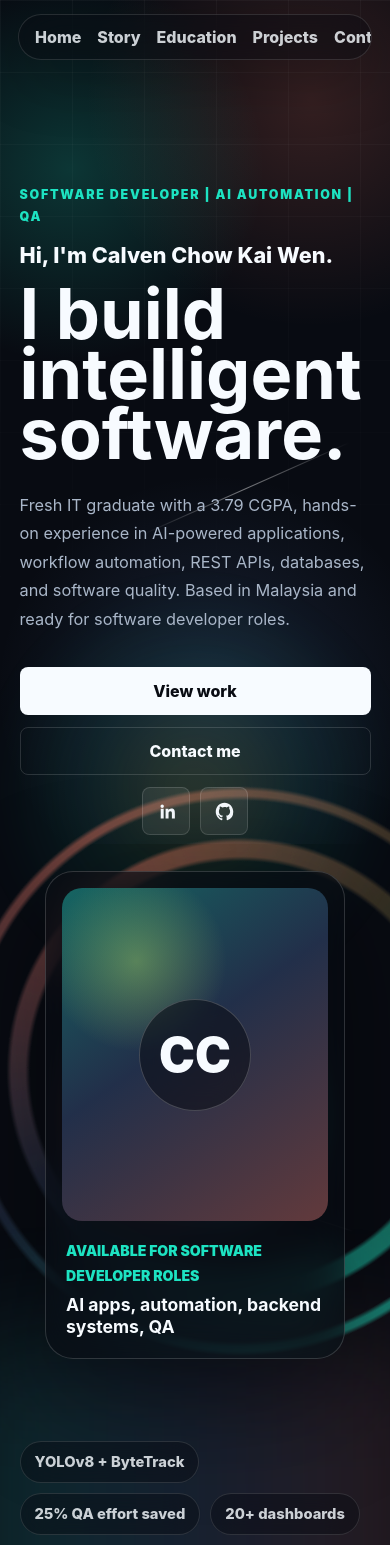
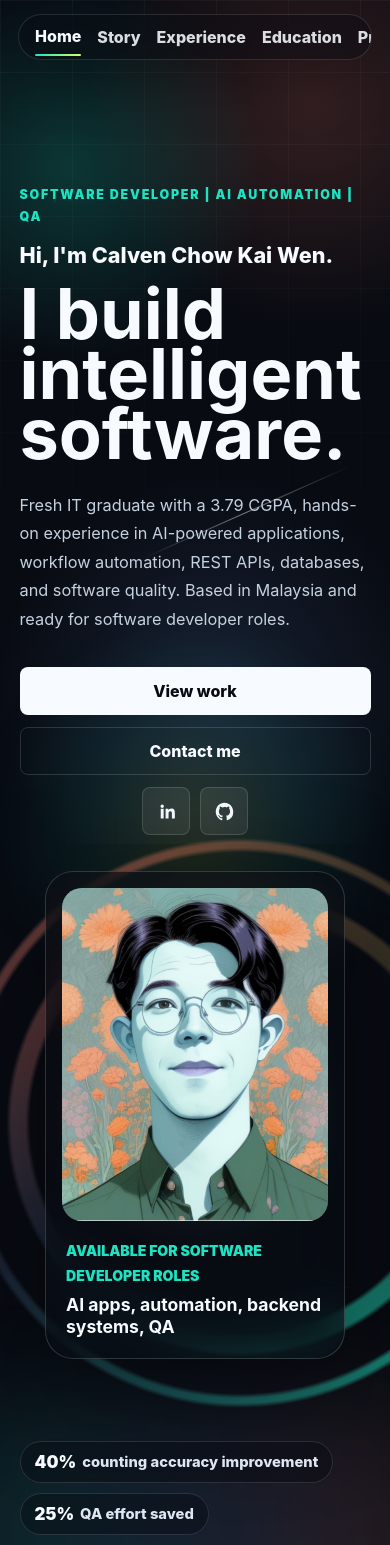
Before and after one commit to Calven0914/calven-portfolio, a React (Vite) app: page / in a window 390 px wide. Shown: the top 1545 px of the page. Built offline with nearby package versions, Linux system fonts and the light colour scheme.

Commit message:
Polish scroll interactions and contact deployment

```diff
--- a/api/contact.js
+++ b/api/contact.js
@@ -9,12 +9,12 @@ export default async function handler(request, response) {
   }
 
   const supabaseUrl = process.env.SUPABASE_URL;
-  const supabaseKey = process.env.SUPABASE_SERVICE_ROLE_KEY;
+  const supabaseKey = process.env.SUPABASE_ANON_KEY;
 
   if (!supabaseUrl || !supabaseKey) {
     return response.status(500).json({
       error:
-        "Supabase is not configured. Set SUPABASE_URL and SUPABASE_SERVICE_ROLE_KEY in Vercel.",
+        "Supabase is not configured. Set SUPABASE_URL and SUPABASE_ANON_KEY in Vercel.",
     });
   }
 
--- a/src/App.jsx
+++ b/src/App.jsx
@@ -69,6 +69,24 @@ const certificates = [
   "Workflow automation and LLM integration",
 ];
 
+const heroStats = [
+  {
+    value: 40,
+    suffix: "%",
+    label: "counting accuracy improvement",
+  },
+  {
+    value: 25,
+    suffix: "%",
+    label: "QA effort saved",
+  },
+  {
+    value: 20,
+    suffix: "+",
+    label: "dashboards built",
+  },
+];
+
 const skills = [
   "Java",
   "Python",
@@ -119,6 +137,7 @@ function SocialIcon({ type }) {
 function App() {
   const rootRef = useRef(null);
   const heroRef = useRef(null);
+  const [activeSection, setActiveSection] = useState("top");
   const [formState, setFormState] = useState("idle");
   const [formMessage, setFormMessage] = useState("");
 
@@ -139,16 +158,45 @@ function App() {
     hero.style.setProperty("--pointer-y", `${event.clientY - bounds.top}px`);
   }
 
+  function handleMagneticMove(event) {
+    if (window.matchMedia("(prefers-reduced-motion: reduce)").matches) {
+      return;
+    }
+
+    const target = event.currentTarget;
+    const bounds = target.getBoundingClientRect();
+    const x = (event.clientX - bounds.left - bounds.width / 2) * 0.16;
+    const y = (event.clientY - bounds.top - bounds.height / 2) * 0.16;
+
+    target.style.setProperty("--magnetic-x", `${x}px`);
+    target.style.setProperty("--magnetic-y", `${y}px`);
+  }
+
+  function resetMagnetic(event) {
+    event.currentTarget.style.setProperty("--magnetic-x", "0px");
+    event.currentTarget.style.setProperty("--magnetic-y", "0px");
+  }
+
   useEffect(() => {
     const context = gsap.context(() => {
+      const motion = gsap.matchMedia();
+
+      motion.add("(prefers-reduced-motion: reduce)", () => {
+        gsap.set(".reveal, .project-card, .stagger-item, .profile-visual, .hero-meta", {
+          clearProps: "all",
+          autoAlpha: 1,
+        });
+      });
+
+      motion.add("(prefers-reduced-motion: no-preference)", () => {
         gsap.from(
           ".hero-kicker, .hero-intro, .hero-title span, .hero-copy, .hero-actions, .profile-visual, .hero-meta",
           {
-          y: 44,
+            y: 28,
             autoAlpha: 0,
-          duration: 1,
+            duration: 0.36,
             stagger: 0.08,
-          ease: "power3.out",
+            ease: "power2.out",
           },
         );
 
@@ -159,11 +207,22 @@ function App() {
           ease: "none",
         });
 
+        gsap.to(".hero-interactive", {
+          yPercent: 10,
+          ease: "none",
+          scrollTrigger: {
+            trigger: ".hero",
+            start: "top top",
+            end: "bottom top",
+            scrub: true,
+          },
+        });
+
         const storyTimeline = gsap.timeline({
           scrollTrigger: {
             trigger: ".story-pin",
             start: "top top",
-          end: "+=3600",
+            end: "+=2400",
             pin: true,
             scrub: 0.75,
             anticipatePin: 1,
@@ -188,7 +247,7 @@ function App() {
           .to(".chapter-2", { yPercent: -110, autoAlpha: 0, duration: 0.18 }, 0.57)
           .fromTo(
             ".chapter-3",
-          { scale: 0.86, autoAlpha: 0 },
+            { scale: 0.92, autoAlpha: 0 },
             { scale: 1, autoAlpha: 1, duration: 0.24 },
             0.62,
           )
@@ -196,27 +255,50 @@ function App() {
 
         gsap.utils.toArray(".reveal").forEach((item) => {
           gsap.from(item, {
-          y: 56,
+            y: 28,
             autoAlpha: 0,
-          duration: 0.8,
-          ease: "power3.out",
+            duration: 0.38,
+            ease: "power2.out",
             scrollTrigger: {
               trigger: item,
-            start: "top 82%",
+              start: "top 90%",
             },
           });
         });
 
-      gsap.utils.toArray(".project-card").forEach((card, index) => {
-        gsap.from(card, {
-          xPercent: index % 2 === 0 ? -8 : 8,
-          y: 42,
+        gsap.utils.toArray(".stagger-group").forEach((group) => {
+          gsap.from(gsap.utils.toArray(".stagger-item", group), {
+            y: 24,
             autoAlpha: 0,
-          duration: 0.75,
-          ease: "power3.out",
+            duration: 0.34,
+            stagger: 0.08,
+            ease: "power2.out",
             scrollTrigger: {
-            trigger: card,
-            start: "top 78%",
+              trigger: group,
+              start: "top 88%",
+            },
+          });
+        });
+
+        gsap.utils.toArray("[data-count]").forEach((counter) => {
+          const target = Number(counter.dataset.count || 0);
+          const suffix = counter.dataset.suffix || "";
+          const counterState = { value: 0 };
+
+          gsap.to(counterState, {
+              value: target,
+              duration: 0.38,
+              ease: "power1.out",
+              scrollTrigger: {
+                trigger: counter,
+                start: "top 88%",
+                once: true,
+              },
+              onUpdate() {
+                counter.textContent = `${Math.round(counterState.value)}${suffix}`;
+              },
+              onComplete() {
+                counter.textContent = `${target}${suffix}`;
               },
             });
         });
@@ -231,6 +313,22 @@ function App() {
             scrub: 0.8,
           },
         });
+      });
+
+      gsap.utils.toArray("[data-section]").forEach((section) => {
+        ScrollTrigger.create({
+          trigger: section,
+          start: "top center",
+          end: "bottom center",
+          onToggle: (self) => {
+            if (self.isActive) {
+              setActiveSection(section.id);
+            }
+          },
+        });
+      });
+
+      return () => motion.revert();
     }, rootRef);
 
     return () => context.revert();
@@ -270,16 +368,29 @@ function App() {
     <div className="site" ref={rootRef}>
       <header className="nav">
         <nav aria-label="Primary navigation">
-          <a href="#top">Home</a>
-          <a href="#story">Story</a>
-          <a href="#education">Education</a>
-          <a href="#projects">Projects</a>
-          <a href="#contact">Contact</a>
+          {[
+            ["top", "Home"],
+            ["story", "Story"],
+            ["experience", "Experience"],
+            ["education", "Education"],
+            ["projects", "Projects"],
+            ["contact", "Contact"],
+          ].map(([id, label]) => (
+            <a className={activeSection === id ? "is-active" : ""} href={`#${id}`} key={id}>
+              {label}
+            </a>
+          ))}
         </nav>
       </header>
 
-      <main id="top">
-        <section className="hero" ref={heroRef} onPointerMove={handleHeroPointerMove}>
+      <main>
+        <section
+          className="hero"
+          data-section
+          id="top"
+          ref={heroRef}
+          onPointerMove={handleHeroPointerMove}
+        >
           <div className="hero-interactive" aria-hidden="true">
             <div className="cursor-light" />
             <div className="mesh-ring ring-one" />
@@ -301,14 +412,30 @@ function App() {
               quality. Based in Malaysia and ready for software developer roles.
             </p>
             <div className="hero-actions">
-              <a className="button dark" href="#projects">View work</a>
-              <a className="button light" href="#contact">Contact me</a>
+              <a
+                className="button dark magnetic"
+                href="#projects"
+                onPointerLeave={resetMagnetic}
+                onPointerMove={handleMagneticMove}
+              >
+                View work
+              </a>
+              <a
+                className="button light magnetic"
+                href="#contact"
+                onPointerLeave={resetMagnetic}
+                onPointerMove={handleMagneticMove}
+              >
+                Contact me
+              </a>
               <div className="social-links" aria-label="Social links">
                 {socials.map((social) => (
                   <a
-                    className="social-link"
+                    className="social-link magnetic"
                     href={social.href}
                     key={social.name}
+                    onPointerLeave={resetMagnetic}
+                    onPointerMove={handleMagneticMove}
                     target="_blank"
                     rel="noreferrer"
                     aria-label={social.name}
@@ -324,7 +451,7 @@ function App() {
             <div className="profile-orbit" aria-hidden="true" />
             <div className="profile-card">
               <div className="profile-image">
-                <span>CC</span>
+                <img src="/profile.jpeg" alt="Illustrated portrait of Calven Chow" />
               </div>
               <div className="profile-card-copy">
                 <p>Available for software developer roles</p>
@@ -334,13 +461,23 @@ function App() {
           </aside>
 
           <div className="hero-meta" aria-label="Profile highlights">
-            <span>YOLOv8 + ByteTrack</span>
-            <span>25% QA effort saved</span>
-            <span>20+ dashboards</span>
+            {heroStats.map((stat) => (
+              <span className="stat-pill" key={stat.label}>
+                <strong data-count={stat.value} data-suffix={stat.suffix}>
+                  0{stat.suffix}
+                </strong>
+                {stat.label}
+              </span>
+            ))}
           </div>
         </section>
 
-        <section id="story" className="story-pin" aria-label="Pinned profile story">
+        <section
+          id="story"
+          className="story-pin"
+          data-section
+          aria-label="Pinned profile story"
+        >
           <div className="story-meta">
             <p className="eyebrow">Profile sequence</p>
             <span className="chapter-number">1</span>
@@ -380,14 +517,14 @@ function App() {
           </div>
         </section>
 
-        <section className="experience-section">
+        <section id="experience" className="experience-section" data-section>
           <div className="section-heading reveal">
             <p className="eyebrow">Experience</p>
             <h2>Internships with practical delivery.</h2>
           </div>
-          <div className="experience-list">
+          <div className="experience-list stagger-group">
             {experiences.map((item) => (
-              <article className="experience-item reveal" key={item.role}>
+              <article className="experience-item stagger-item" key={item.role}>
                 <div>
                   <p>{item.date}</p>
                   <h3>{item.role}</h3>
@@ -401,15 +538,15 @@ function App() {
           </div>
         </section>
 
-        <section id="education" className="education-section">
+        <section id="education" className="education-section" data-section>
           <div className="section-heading reveal">
             <p className="eyebrow">Education & credentials</p>
             <h2>Academic foundation with practical proof.</h2>
           </div>
           <div className="education-layout">
-            <div className="education-list">
+            <div className="education-list stagger-group">
               {education.map((item) => (
-                <article className="education-card reveal" key={item.credential}>
+                <article className="education-card stagger-item" key={item.credential}>
                   <span>{item.date}</span>
                   <h3>{item.credential}</h3>
                   <p className="school-name">{item.school}</p>
@@ -426,8 +563,10 @@ function App() {
                 ))}
               </div>
               <a
-                className="inline-social"
+                className="inline-social magnetic"
                 href="https://www.linkedin.com/in/calven-chow-kai-wen-03703727a/"
+                onPointerLeave={resetMagnetic}
+                onPointerMove={handleMagneticMove}
                 target="_blank"
                 rel="noreferrer"
               >
@@ -438,14 +577,14 @@ function App() {
           </div>
         </section>
 
-        <section id="projects" className="projects-section">
+        <section id="projects" className="projects-section" data-section>
           <div className="section-heading reveal">
             <p className="eyebrow">Selected work</p>
             <h2>Projects with measurable behavior.</h2>
           </div>
-          <div className="projects">
+          <div className="projects stagger-group">
             {projects.map((project) => (
-              <article className="project-card" key={project.title}>
+              <article className="project-card stagger-item" key={project.title}>
                 <div className="project-index">{project.index}</div>
                 <div className="project-main">
                   <p>{project.stack}</p>
@@ -461,21 +600,21 @@ function App() {
           </div>
         </section>
 
-        <section className="skills-section" aria-label="Technical skills">
+        <section className="skills-section" id="skills" aria-label="Technical skills">
           <div className="section-heading reveal">
             <p className="eyebrow">Skill map</p>
             <h2>Backend, AI, automation, and product UI.</h2>
           </div>
           <div className="skills-marquee" aria-hidden="true">
-            <div className="skill-track">
+            <div className="skill-track stagger-group">
               {[...skills, ...skills].map((skill, index) => (
-                <span key={`${skill}-${index}`}>{skill}</span>
+                <span className="stagger-item" key={`${skill}-${index}`}>{skill}</span>
               ))}
             </div>
           </div>
         </section>
 
-        <section id="contact" className="contact-section">
+        <section id="contact" className="contact-section" data-section>
           <div className="contact-copy reveal">
             <p className="eyebrow">Contact</p>
             <h2>Let's build something useful.</h2>
@@ -488,9 +627,11 @@ function App() {
             <div className="contact-socials" aria-label="Social links">
               {socials.map((social) => (
                 <a
-                  className="social-link"
+                  className="social-link magnetic"
                   href={social.href}
                   key={social.name}
+                  onPointerLeave={resetMagnetic}
+                  onPointerMove={handleMagneticMove}
                   target="_blank"
                   rel="noreferrer"
                   aria-label={social.name}
@@ -514,7 +655,13 @@ function App() {
               Message
               <textarea name="message" rows="5" required />
             </label>
-            <button type="submit" disabled={formState === "sending"}>
+            <button
+              className="magnetic"
+              type="submit"
+              disabled={formState === "sending"}
+              onPointerLeave={resetMagnetic}
+              onPointerMove={handleMagneticMove}
+            >
               {formState === "sending" ? "Sending..." : "Send message"}
             </button>
             {formMessage && <p className={`form-note ${formState}`}>{formMessage}</p>}
--- a/src/styles.css
+++ b/src/styles.css
@@ -4,7 +4,8 @@
     Inter, ui-sans-serif, system-ui, -apple-system, BlinkMacSystemFont, "Segoe UI",
     sans-serif;
   --ink: #f7fbff;
-  --muted: #a9b6c8;
+  --muted: #c6d1df;
+  --soft: #dde6f2;
   --deep: #080b12;
   --panel: #101722;
   --line: rgba(255, 255, 255, 0.14);
@@ -73,6 +74,7 @@ a {
 }
 
 .nav nav {
+  position: relative;
   display: flex;
   align-items: center;
   justify-content: center;
@@ -84,10 +86,12 @@ a {
   box-shadow: 0 18px 60px rgba(0, 0, 0, 0.22);
   backdrop-filter: blur(20px);
   pointer-events: auto;
+  scrollbar-width: none;
 }
 
 .nav nav a {
-  color: rgba(247, 251, 255, 0.82);
+  position: relative;
+  color: rgba(247, 251, 255, 0.88);
   font-size: clamp(1rem, 1.6vw, 1.22rem);
   font-weight: 850;
   transition:
@@ -95,9 +99,21 @@ a {
     transform 180ms ease;
 }
 
-.nav nav a:hover {
+.nav nav a:hover,
+.nav nav a.is-active {
   color: var(--ink);
   transform: translateY(-1px);
+}
+
+.nav nav a.is-active::after {
+  position: absolute;
+  left: 0;
+  right: 0;
+  bottom: -10px;
+  height: 2px;
+  border-radius: 999px;
+  background: linear-gradient(90deg, var(--teal), var(--lime));
+  content: "";
 }
 
 .hero,
@@ -123,7 +139,7 @@ a {
   gap: clamp(28px, 6vw, 96px);
   overflow: hidden;
   padding-top: 104px;
-  padding-bottom: 40px;
+  padding-bottom: clamp(56px, 8vw, 96px);
 }
 
 .hero::before {
@@ -272,6 +288,8 @@ p {
 
 .button,
 .contact-form button {
+  --magnetic-x: 0px;
+  --magnetic-y: 0px;
   display: inline-flex;
   align-items: center;
   justify-content: center;
@@ -282,6 +300,11 @@ p {
   font: inherit;
   font-weight: 850;
   cursor: pointer;
+  transform: translate3d(var(--magnetic-x), var(--magnetic-y), 0);
+  transition:
+    transform 160ms ease,
+    background 160ms ease,
+    border-color 160ms ease;
 }
 
 .button.dark,
@@ -310,6 +333,8 @@ p {
 
 .social-link,
 .inline-social {
+  --magnetic-x: 0px;
+  --magnetic-y: 0px;
   display: inline-flex;
   align-items: center;
   justify-content: center;
@@ -318,9 +343,10 @@ p {
   background: rgba(255, 255, 255, 0.07);
   color: var(--ink);
   transition:
-    transform 180ms ease,
+    transform 160ms ease,
     background 180ms ease,
     border-color 180ms ease;
+  transform: translate3d(var(--magnetic-x), var(--magnetic-y), 0);
 }
 
 .social-link {
@@ -337,7 +363,7 @@ p {
 
 .social-link:hover,
 .inline-social:hover {
-  transform: translateY(-2px);
+  transform: translate3d(var(--magnetic-x), calc(var(--magnetic-y) - 2px), 0);
   border-color: rgba(29, 227, 194, 0.56);
   background: rgba(29, 227, 194, 0.1);
 }
@@ -379,8 +405,6 @@ p {
 }
 
 .profile-image {
-  display: grid;
-  place-items: center;
   aspect-ratio: 4 / 5;
   overflow: hidden;
   border-radius: 20px;
@@ -390,18 +414,12 @@ p {
     #111827;
 }
 
-.profile-image span {
-  display: grid;
-  place-items: center;
-  width: 42%;
-  aspect-ratio: 1;
-  border: 1px solid rgba(255, 255, 255, 0.2);
-  border-radius: 50%;
-  background: rgba(8, 11, 18, 0.54);
-  color: var(--ink);
-  font-size: clamp(3rem, 8vw, 5.7rem);
-  font-weight: 950;
-  backdrop-filter: blur(16px);
+.profile-image img {
+  width: 100%;
+  height: 100%;
+  display: block;
+  object-fit: cover;
+  object-position: 50% 42%;
 }
 
 .profile-card-copy {
@@ -443,10 +461,17 @@ p {
   border: 1px solid rgba(255, 255, 255, 0.12);
   border-radius: 999px;
   background: rgba(8, 11, 18, 0.42);
-  color: rgba(247, 251, 255, 0.82);
+  color: var(--soft);
   font-size: 0.92rem;
   font-weight: 820;
   backdrop-filter: blur(18px);
+}
+
+.hero-meta strong {
+  margin-right: 6px;
+  color: var(--ink);
+  font-size: 1.06rem;
+  font-weight: 950;
 }
 
 .story-pin {
@@ -462,7 +487,7 @@ p {
 }
 
 .story-pin p {
-  color: #516174;
+  color: #334155;
 }
 
 .story-meta {
@@ -515,7 +540,7 @@ p {
 .projects-section,
 .skills-section,
 .contact-section {
-  padding-block: clamp(90px, 14vw, 170px);
+  padding-block: clamp(96px, 10vw, 128px);
 }
 
 .section-heading {
@@ -591,7 +616,7 @@ p {
   padding: 10px 12px;
   border: 1px solid var(--line);
   border-radius: 999px;
-  color: var(--muted);
+  color: var(--soft);
   font-size: 0.92rem;
   font-weight: 760;
 }
@@ -648,7 +673,7 @@ p {
 .project-main span {
   display: block;
   max-width: 68ch;
-  color: var(--muted);
+  color: var(--soft);
   line-height: 1.7;
 }
 
@@ -660,7 +685,7 @@ p {
 }
 
 .project-metric span {
-  color: var(--muted);
+  color: var(--soft);
   font-weight: 780;
 }
 
@@ -671,7 +696,7 @@ p {
 }
 
 .skills-section p {
-  color: #516174;
+  color: #334155;
 }
 
 .skills-marquee {
@@ -785,8 +810,17 @@ p {
 
   .hero {
     padding-top: 142px;
+    padding-bottom: 64px;
     align-items: flex-start;
     gap: 36px;
+  }
+
+  .experience-section,
+  .education-section,
+  .projects-section,
+  .skills-section,
+  .contact-section {
+    padding-block: 64px;
   }
 
   .hero-content {
@@ -863,3 +897,26 @@ p {
     width: min(100%, 300px);
   }
 }
+
+@media (prefers-reduced-motion: reduce) {
+  *,
+  *::before,
+  *::after {
+    scroll-behavior: auto !important;
+    animation-duration: 1ms !important;
+    animation-iteration-count: 1 !important;
+    transition-duration: 1ms !important;
+  }
+
+  .button,
+  .contact-form button,
+  .social-link,
+  .inline-social,
+  .profile-card,
+  .profile-orbit,
+  .mesh-ring,
+  .mesh-line,
+  .hero::before {
+    transform: none !important;
+  }
+}
```
Also changed, not shown: public/profile.jpeg (added), 1 other file (tests, documents, lock files or other folders). Lines whose indentation alone changed are shown as unchanged.
